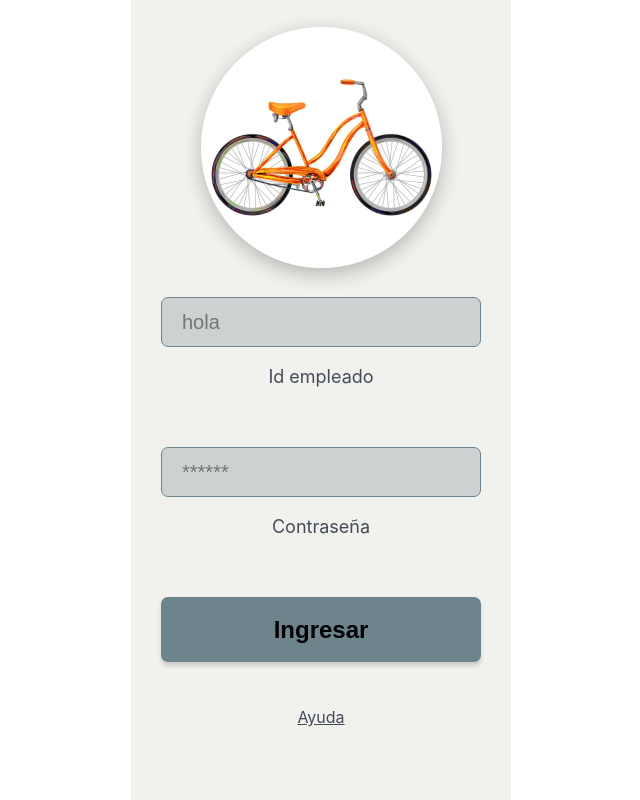
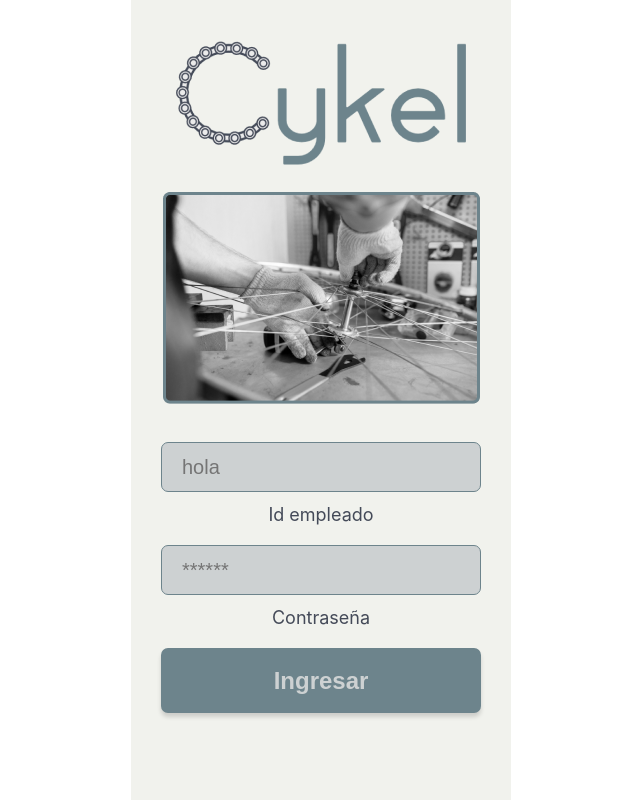
Before and after one commit to JoseCaicedoDev/bike-react, a React (Create React App) app: page /home-user in a window 1280 px wide. Shown: the whole page, without its empty margins (319-959 px from the left). Built offline with nearby package versions, Linux system fonts and the light colour scheme.

Commit message:
feat(Pantalla de cliente)

```diff
--- a/src/elements/Button.jsx
+++ b/src/elements/Button.jsx
@@ -7,7 +7,7 @@ const Button = styled.button`
   font-weight: 600;
   font-size: 2.4rem;
   line-height: 2.9rem;
-  color: ${theme.fontPrimary};
+  color: ${theme.lightColor};
   border-radius: 7px;
   width: 320px;
   box-shadow: ${theme.boxShadow};
--- a/src/elements/StatusIMG.jsx
+++ b/src/elements/StatusIMG.jsx
@@ -10,7 +10,6 @@ const ImgContainer = styled.div`
   margin:auto;
   border: 6px solid ${theme.secondaryColor};
 `
-
 const Img = styled.img`
   width: 100%;
   height: 100%;
--- a/src/elements/user/InputUser.jsx
+++ b/src/elements/user/InputUser.jsx
@@ -14,21 +14,26 @@ const Input = styled.input`
   height: 5rem;
   `
 const Label = styled.label`
-  margin-bottom: 6rem;
+  margin-bottom: 2rem;
   font-weight: 400;
   font-size: 1.8rem;
   line-height: 2.1rem;
   color: ${theme.secondaryColor};
-  margin-top: 1.9rem
+  margin-top: 1.2rem
 `
 const Image = styled.img`
   margin-block-start: 1rem;
+  margin-block-end: 3.8rem
+`
+const ImageLogo = styled.img`
+  margin-block-start: 4rem;
+  margin-block-end: 1.7rem
 `
 const LinkElement = styled(Link)`
   font-size: 1.6rem;
   font-weight: 400;
   line-height: 1.9rem;
   color: ${theme.secondaryColor};
-  margin-top: 4.6rem
+  margin-top: 1.8rem
 `
-export { Input, Label, Image, LinkElement }
+export { Input, Label, Image, LinkElement, ImageLogo }
--- a/src/layouts/HomeClient.jsx
+++ b/src/layouts/HomeClient.jsx
@@ -5,7 +5,7 @@ import ContainerHome from '../elements/ContainerHome'
 import Button from '../elements/Button'
 import ContainerInputUser from '../components/ContainerInputUser'
 import imageA from '../resources/images/bike1.png'
-import { LinkElement, Image } from '../elements/user/InputUser'
+import { LinkElement, Image, ImageLogo } from '../elements/user/InputUser'
 import Logo from '../resources/images/Logo.png'
 
 function HomeClient () {
@@ -13,7 +13,7 @@ function HomeClient () {
     <>
       <Container>
         <ContainerHome>
-          <img src={Logo} alt='' />
+          <ImageLogo src={Logo} />
           <Image src={imageA} />
           <ContainerInputUser
             placeholder='3289298'
--- a/src/layouts/HomeUser.jsx
+++ b/src/layouts/HomeUser.jsx
@@ -3,21 +3,22 @@ import Container from '../elements/Container'
 import ContainerHome from '../elements/ContainerHome'
 import Button from '../elements/Button'
 import ContainerInputUser from '../components/ContainerInputUser'
-import imageB from '../resources/images/Ellipse 1.png'
-import { LinkElement, Image } from '../elements/user/InputUser'
+import imageB from '../resources/images/bike14.png'
+import { Image, ImageLogo } from '../elements/user/InputUser'
+import Logo from '../resources/images/Logo.png'
 
 function HomeUser () {
   return (
     <>
       <Container>
         <ContainerHome>
+          <ImageLogo src={Logo} />
           <Image src={imageB} />
           <ContainerInputUser
             placeholder='hola'
             type='text'
             name='prueba'
             content='Id empleado'
-
           />
           <ContainerInputUser
             placeholder='******'
@@ -26,7 +27,6 @@ function HomeUser () {
             content='Contraseña'
           />
           <Button>Ingresar</Button>
-          <LinkElement to='/'>Ayuda</LinkElement>
         </ContainerHome>
       </Container>
     </>
```
Also changed, not shown: src/resources/images/bike14.png (added).
